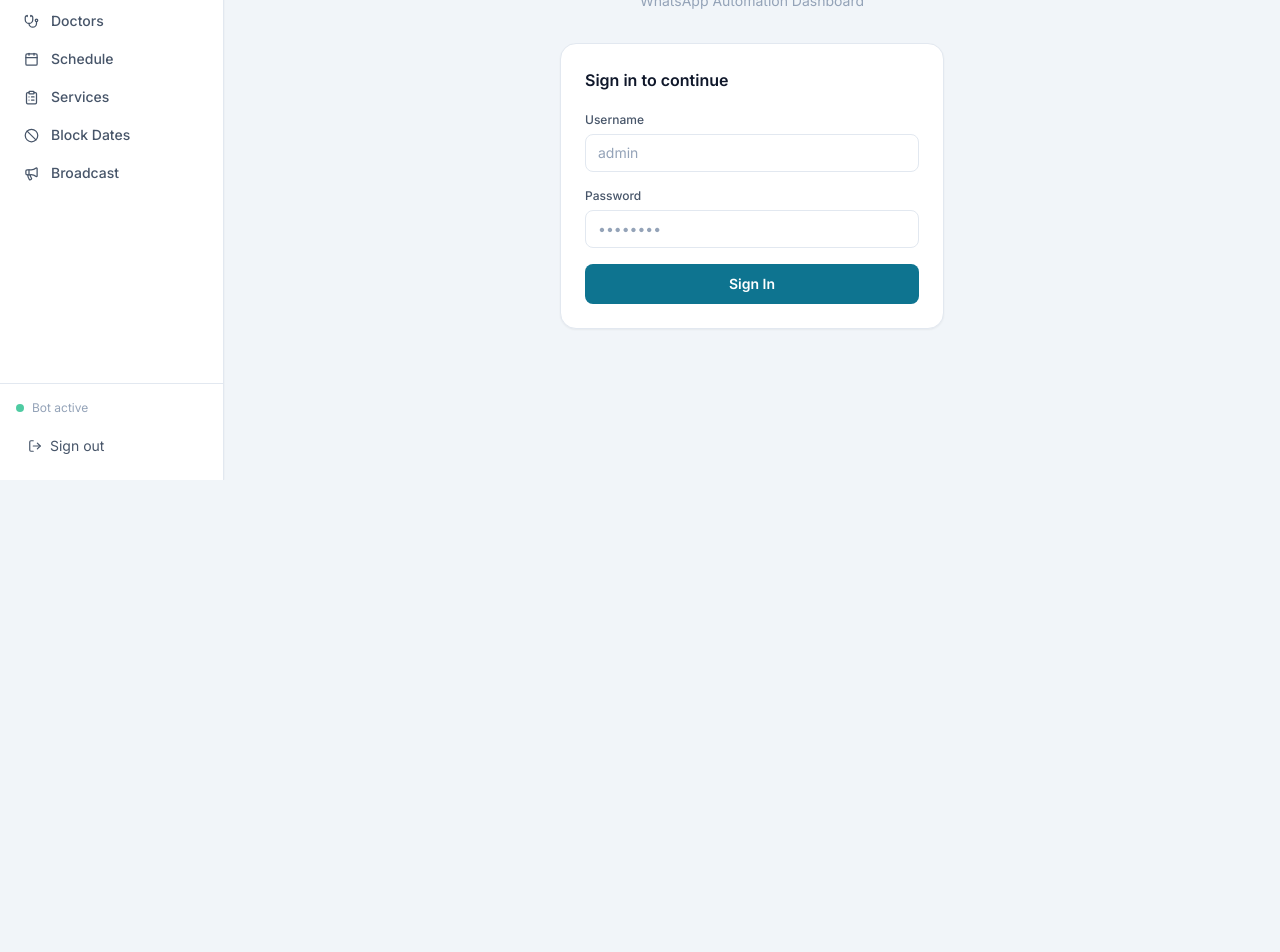
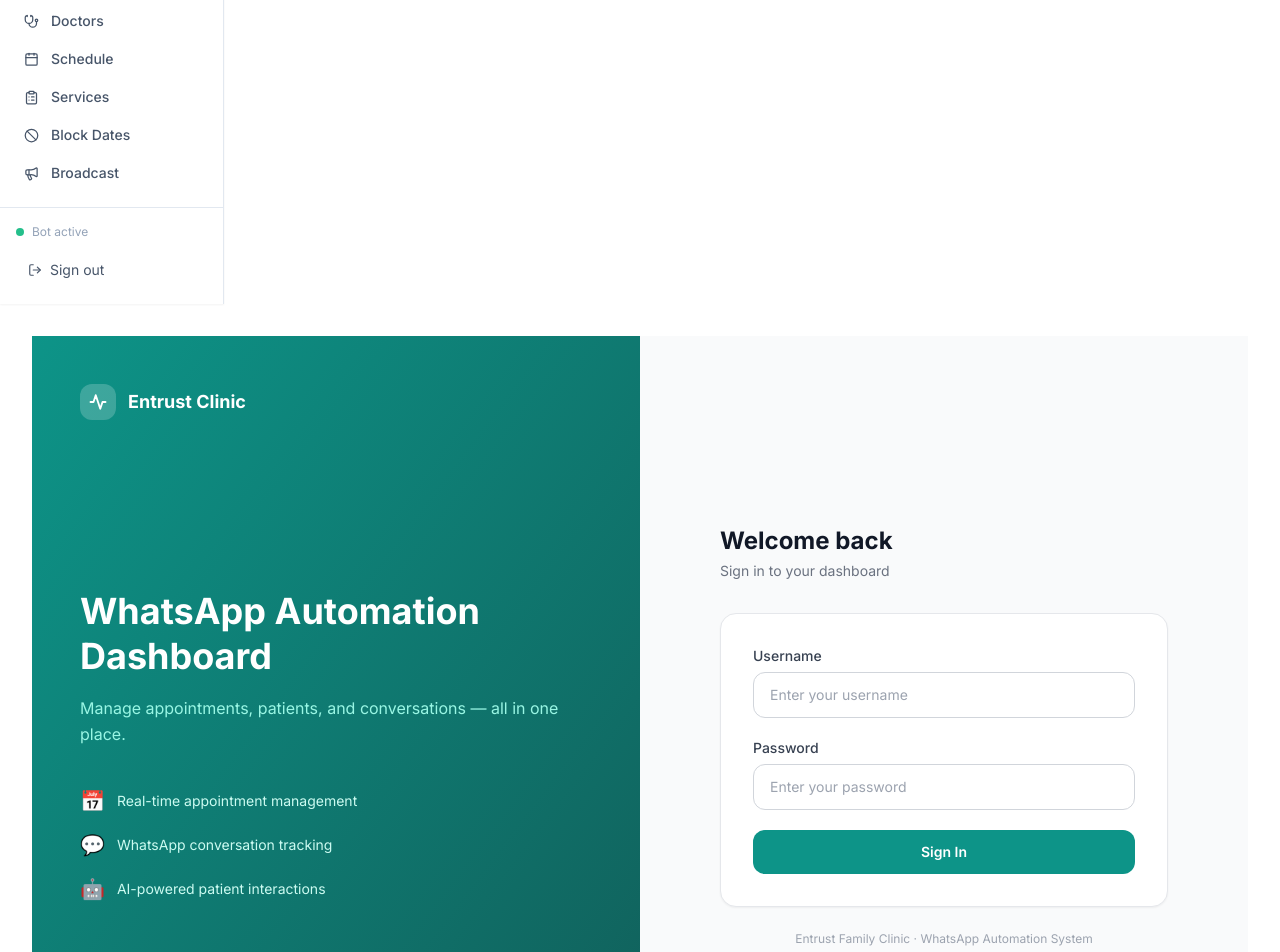
Before and after one commit to Nexacode-AI/EntrustClinic-Whatsapp-Automation, a Next.js app in the folder dashboard/: page /login in a window 1280 px wide. Shown: the part 320-1272 px from the top of the page. Before the commit the page ends 800 px from the top, so only its background shows below. Built offline with nearby package versions, Linux system fonts and the light colour scheme.

Commit message:
feat: redesign login page with split layout, move to public route group to remove sidebar

```diff
--- /dev/null
+++ b/dashboard/app/(public)/login/page.jsx
@@ -0,0 +1,150 @@
+'use client'
+import { useState } from 'react'
+import { useRouter } from 'next/navigation'
+
+export default function LoginPage() {
+  const router = useRouter()
+  const [form, setForm] = useState({ username: '', password: '' })
+  const [error, setError] = useState('')
+  const [loading, setLoading] = useState(false)
+
+  async function handleSubmit(e) {
+    e.preventDefault()
+    setError('')
+    setLoading(true)
+    try {
+      const res = await fetch('/api/auth/login', {
+        method: 'POST',
+        headers: { 'Content-Type': 'application/json' },
+        body: JSON.stringify(form),
+      })
+      if (!res.ok) {
+        setError('Invalid username or password')
+        return
+      }
+      router.push('/analytics')
+      router.refresh()
+    } catch {
+      setError('Something went wrong. Try again.')
+    } finally {
+      setLoading(false)
+    }
+  }
+
+  return (
+    <div className="min-h-screen flex">
+      {/* Left panel */}
+      <div className="hidden lg:flex w-1/2 bg-gradient-to-br from-teal-600 to-teal-800 flex-col justify-between p-12">
+        <div className="flex items-center gap-3">
+          <div className="w-9 h-9 rounded-xl bg-white/20 flex items-center justify-center">
+            <svg width="18" height="18" viewBox="0 0 24 24" fill="none" stroke="white" strokeWidth="2.5" strokeLinecap="round" strokeLinejoin="round">
+              <polyline points="22 12 18 12 15 21 9 3 6 12 2 12" />
+            </svg>
+          </div>
+          <span className="text-white font-bold text-lg">Entrust Clinic</span>
+        </div>
+
+        <div>
+          <h1 className="text-4xl font-bold text-white leading-tight mb-4">
+            WhatsApp Automation<br />Dashboard
+          </h1>
+          <p className="text-teal-200 text-base leading-relaxed">
+            Manage appointments, patients, and conversations — all in one place.
+          </p>
+
+          <div className="mt-10 space-y-4">
+            {[
+              { icon: '📅', text: 'Real-time appointment management' },
+              { icon: '💬', text: 'WhatsApp conversation tracking' },
+              { icon: '🤖', text: 'AI-powered patient interactions' },
+            ].map((item) => (
+              <div key={item.text} className="flex items-center gap-3">
+                <span className="text-xl">{item.icon}</span>
+                <span className="text-teal-100 text-sm">{item.text}</span>
+              </div>
+            ))}
+          </div>
+        </div>
+
+        <p className="text-teal-300 text-xs">
+          © 2026 Entrust Family Clinic. All rights reserved.
+        </p>
+      </div>
+
+      {/* Right panel */}
+      <div className="flex-1 flex items-center justify-center px-6 bg-gray-50">
+        <div className="w-full max-w-md">
+          {/* Mobile logo */}
+          <div className="flex items-center gap-3 mb-10 lg:hidden">
+            <div className="w-9 h-9 rounded-xl bg-teal-600 flex items-center justify-center">
+              <svg width="18" height="18" viewBox="0 0 24 24" fill="none" stroke="white" strokeWidth="2.5" strokeLinecap="round" strokeLinejoin="round">
+                <polyline points="22 12 18 12 15 21 9 3 6 12 2 12" />
+              </svg>
+            </div>
+            <span className="font-bold text-gray-900 text-lg">Entrust Clinic</span>
+          </div>
+
+          <div className="mb-8">
+            <h2 className="text-2xl font-bold text-gray-900">Welcome back</h2>
+            <p className="text-gray-500 text-sm mt-1">Sign in to your dashboard</p>
+          </div>
+
+          <div className="bg-white rounded-2xl shadow-sm border border-gray-200 p-8">
+            <form onSubmit={handleSubmit} className="space-y-5">
+              <div>
+                <label className="block text-sm font-medium text-gray-700 mb-1.5">
+                  Username
+                </label>
+                <input
+                  type="text"
+                  value={form.username}
+                  onChange={(e) => setForm((f) => ({ ...f, username: e.target.value }))}
+                  placeholder="Enter your username"
+                  required
+                  autoComplete="username"
+                  className="w-full border border-gray-300 rounded-xl px-4 py-3 text-sm text-gray-900 placeholder-gray-400 focus:outline-none focus:ring-2 focus:ring-teal-500/30 focus:border-teal-500 transition-all"
+                />
+              </div>
+
+              <div>
+                <label className="block text-sm font-medium text-gray-700 mb-1.5">
+                  Password
+                </label>
+                <input
+                  type="password"
+                  value={form.password}
+                  onChange={(e) => setForm((f) => ({ ...f, password: e.target.value }))}
+                  placeholder="Enter your password"
+                  required
+                  autoComplete="current-password"
+                  className="w-full border border-gray-300 rounded-xl px-4 py-3 text-sm text-gray-900 placeholder-gray-400 focus:outline-none focus:ring-2 focus:ring-teal-500/30 focus:border-teal-500 transition-all"
+                />
+              </div>
+
+              {error && (
+                <div className="flex items-center gap-2 bg-red-50 border border-red-200 rounded-xl px-4 py-3">
+                  <svg width="14" height="14" viewBox="0 0 24 24" fill="none" stroke="#ef4444" strokeWidth="2" strokeLinecap="round" strokeLinejoin="round">
+                    <circle cx="12" cy="12" r="10"/><line x1="12" y1="8" x2="12" y2="12"/><line x1="12" y1="16" x2="12.01" y2="16"/>
+                  </svg>
+                  <p className="text-sm text-red-600">{error}</p>
+                </div>
+              )}
+
+              <button
+                type="submit"
+                disabled={loading}
+                className="w-full bg-teal-600 hover:bg-teal-700 text-white text-sm font-semibold py-3 rounded-xl transition-colors disabled:opacity-60 mt-2"
+              >
+                {loading ? 'Signing in…' : 'Sign In'}
+              </button>
+            </form>
+          </div>
+
+          <p className="text-center text-xs text-gray-400 mt-6">
+            Entrust Family Clinic · WhatsApp Automation System
+          </p>
+        </div>
+      </div>
+    </div>
+  )
+}
--- a/dashboard/app/login/page.jsx
+++ /dev/null
@@ -1,92 +0,0 @@
-'use client'
-import { useState } from 'react'
-import { useRouter } from 'next/navigation'
-import { Activity } from 'lucide-react'
-
-export default function LoginPage() {
-  const router = useRouter()
-  const [form, setForm] = useState({ username: '', password: '' })
-  const [error, setError] = useState('')
-  const [loading, setLoading] = useState(false)
-
-  async function handleSubmit(e) {
-    e.preventDefault()
-    setError('')
-    setLoading(true)
-    try {
-      const res = await fetch('/api/auth/login', {
-        method: 'POST',
-        headers: { 'Content-Type': 'application/json' },
-        body: JSON.stringify(form),
-      })
-      if (!res.ok) {
-        setError('Invalid username or password')
-        return
-      }
-      router.push('/analytics')
-      router.refresh()
-    } catch {
-      setError('Something went wrong. Try again.')
-    } finally {
-      setLoading(false)
-    }
-  }
-
-  return (
-    <div className="min-h-screen bg-page flex items-center justify-center px-4">
-      <div className="w-full max-w-sm">
-        {/* Logo */}
-        <div className="flex flex-col items-center mb-8">
-          <div className="w-12 h-12 rounded-2xl bg-brand flex items-center justify-center shadow-md mb-4">
-            <Activity size={22} className="text-white" strokeWidth={2.5} />
-          </div>
-          <h1 className="text-xl font-bold text-ink">Entrust Clinic</h1>
-          <p className="text-sm text-ink-muted mt-1">WhatsApp Automation Dashboard</p>
-        </div>
-
-        {/* Card */}
-        <div className="bg-card border border-border rounded-2xl shadow-sm p-6">
-          <h2 className="text-base font-semibold text-ink mb-5">Sign in to continue</h2>
-
-          <form onSubmit={handleSubmit} className="space-y-4">
-            <div>
-              <label className="text-xs font-medium text-ink-secondary block mb-1.5">Username</label>
-              <input
-                type="text"
-                value={form.username}
-                onChange={(e) => setForm((f) => ({ ...f, username: e.target.value }))}
-                placeholder="admin"
-                required
-                className="w-full bg-white border border-border rounded-lg px-3 py-2 text-sm text-ink placeholder-ink-muted focus:outline-none focus:ring-2 focus:ring-brand/20 focus:border-brand transition-all"
-              />
-            </div>
-
-            <div>
-              <label className="text-xs font-medium text-ink-secondary block mb-1.5">Password</label>
-              <input
-                type="password"
-                value={form.password}
-                onChange={(e) => setForm((f) => ({ ...f, password: e.target.value }))}
-                placeholder="••••••••"
-                required
-                className="w-full bg-white border border-border rounded-lg px-3 py-2 text-sm text-ink placeholder-ink-muted focus:outline-none focus:ring-2 focus:ring-brand/20 focus:border-brand transition-all"
-              />
-            </div>
-
-            {error && (
-              <p className="text-xs text-red-500 bg-red-50 border border-red-200 rounded-lg px-3 py-2">{error}</p>
-            )}
-
-            <button
-              type="submit"
-              disabled={loading}
-              className="w-full bg-brand text-white text-sm font-semibold py-2.5 rounded-lg hover:bg-brand-dark transition-colors disabled:opacity-50 mt-1"
-            >
-              {loading ? 'Signing in…' : 'Sign In'}
-            </button>
-          </form>
-        </div>
-      </div>
-    </div>
-  )
-}
--- a/dashboard/middleware.js
+++ b/dashboard/middleware.js
@@ -13,6 +13,6 @@ export function middleware(request) {
 
 export const config = {
   matcher: [
-    '/((?!login|api/auth|_next/static|_next/image|favicon.ico|privacy|terms).*)',
+    '/((?!login|api/auth|_next/static|_next/image|favicon.ico|privacy|terms|$).*)',
   ],
 }
```
